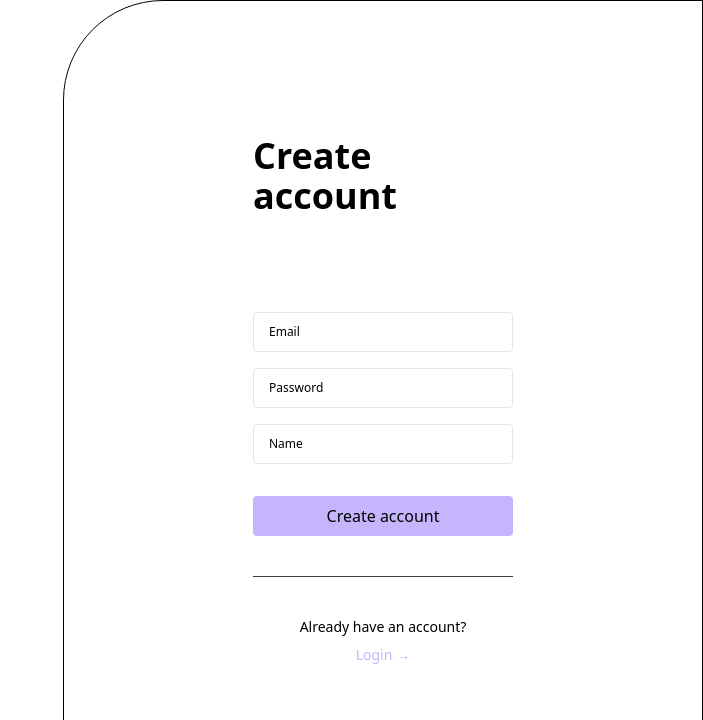
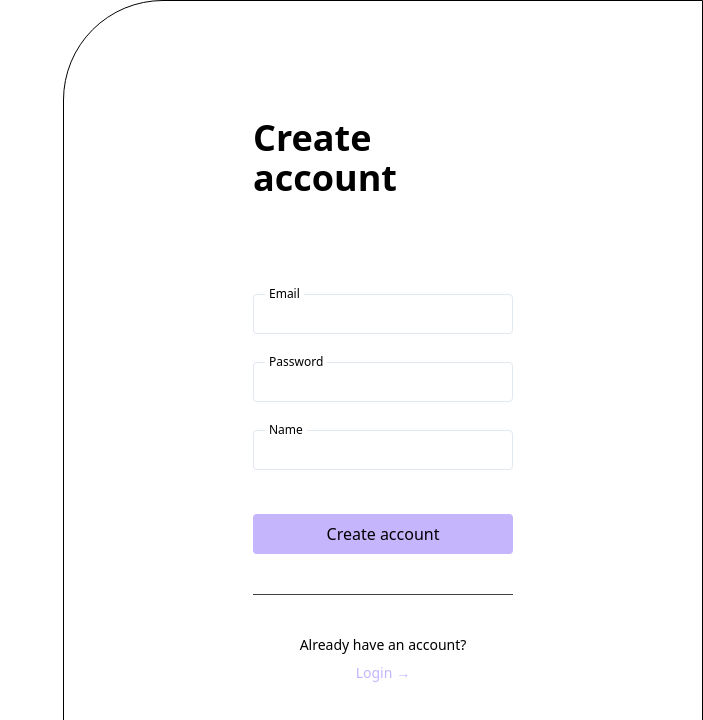
Before and after one commit to hyesuhong/next_sns, a Next.js app: page /create-account in a window 1280 px wide. Shown: the top 720 px of the page, without its empty margins (577-1280 px from the left). Built offline with nearby package versions, Linux system fonts and the light colour scheme.

Commit message:
design: change login/join form style

```diff
--- a/src/components/inputField.tsx
+++ b/src/components/inputField.tsx
@@ -1,4 +1,3 @@
-import { useState } from 'react';
 import { FieldValues, Path, UseFormRegister } from 'react-hook-form';
 
 type InputProps<T extends FieldValues> = {
@@ -18,40 +17,27 @@ export default function InputField<T extends FieldValues>({
 	errorMessege,
 	register,
 }: InputProps<T>) {
-	const [isEmpty, setIsEmpty] = useState(true);
-
-	const onChange = (ev: React.ChangeEvent<HTMLInputElement>) => {
-		if (isEmpty && ev.target.value !== '') {
-			return setIsEmpty(false);
-		}
-
-		if (!isEmpty && ev.target.value === '') {
-			return setIsEmpty(true);
-		}
-	};
-
 	return (
-		<div className='relative'>
+		<div className='relative pb-4'>
 			<input
 				type={type}
-				className='peer-blank peer h-10 w-full rounded-[4px] border border-slate-200 bg-transparent px-4 text-sm outline-none focus:border-violet-400'
+				className='h-10 w-full rounded-[4px] border border-slate-200 bg-transparent px-4 text-sm outline-none focus:border-violet-400'
 				{...register(name, {
 					required: {
 						value: required || false,
-						message: `${name} is required`,
+						message: `${label} is required`,
 					},
-					onChange,
 				})}
 			/>
 			{label && (
-				<label
-					className={`absolute left-4 ${isEmpty ? 'top-5' : 'top-0'} -translate-y-1/2 bg-white text-xs transition-all peer-focus:top-0`}
-				>
+				<label className='absolute left-3 top-0 -translate-y-1/2 bg-white px-1 text-xs'>
 					{label}
 				</label>
 			)}
 			{errorMessege && (
-				<span className='text-xs text-red-400'>{errorMessege}</span>
+				<span className='absolute bottom-0 left-0 text-xs text-red-400'>
+					{errorMessege}
+				</span>
 			)}
 		</div>
 	);
--- a/src/pages/create-account.tsx
+++ b/src/pages/create-account.tsx
@@ -25,7 +25,7 @@ export default function Page() {
 					<h1 className='mb-24 text-4xl font-bold'>Create account</h1>
 					<form
 						onSubmit={handleSubmit(onSubmit)}
-						className='flex flex-col gap-4'
+						className='flex flex-col gap-3'
 					>
 						<InputField
 							label='Email'
--- a/src/pages/log-in.tsx
+++ b/src/pages/log-in.tsx
@@ -24,7 +24,7 @@ export default function Page() {
 					<h1 className='mb-24 text-4xl font-bold'>Login</h1>
 					<form
 						onSubmit={handleSubmit(onSubmit)}
-						className='flex flex-col gap-4'
+						className='flex flex-col gap-3'
 					>
 						<InputField
 							label='Email'
```
